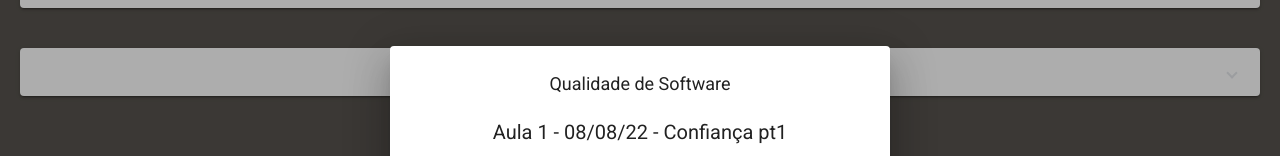
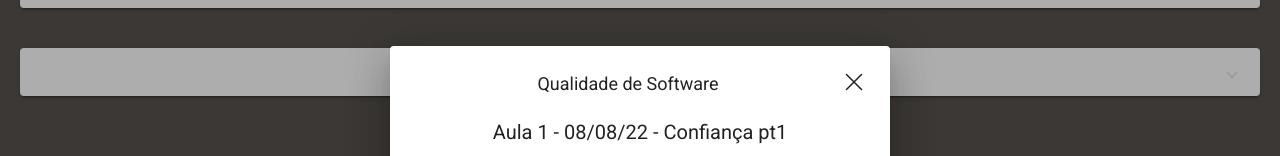
Before and after one commit to srkayrez/Unip, an Angular app: page / in a window 1280 px wide. Both pictures are taken after a click on the button "Qualidade de Software". Shown: the part 136-292 px from the top of the page. Built offline with nearby package versions, Linux system fonts and the light colour scheme.

Commit message:
Created close button on modal's

```diff
--- a/src/app/des-sistemas-distribuidos/des-sistemas-distribuidos.component.html
+++ b/src/app/des-sistemas-distribuidos/des-sistemas-distribuidos.component.html
@@ -1,3 +1,9 @@
+<button mat-buttpm="" (click)="closeModal()" class="float-right">
+  <svg xmlns="http://www.w3.org/2000/svg" fill="none" viewBox="0 0 24 24" stroke-width="1.5" stroke="currentColor" class="w-6 h-6">
+    <path stroke-linecap="round" stroke-linejoin="round" d="M4.5 19.5l15-15m-15 0l15 15" />
+  </svg>
+</button>
+
 <div class="text-center">
   <span class=" text-lg font-sans-serfi">
     Des. Sistemas Distribuidos
--- a/src/app/des-sistemas-distribuidos/des-sistemas-distribuidos.component.ts
+++ b/src/app/des-sistemas-distribuidos/des-sistemas-distribuidos.component.ts
@@ -1,4 +1,5 @@
 import { Component, OnInit } from '@angular/core';
+import { MatDialogRef } from '@angular/material/dialog';
 
 @Component({
   selector: 'app-des-sistemas-distribuidos',
@@ -7,9 +8,15 @@ import { Component, OnInit } from '@angular/core';
 })
 export class DesSistemasDistribuidosComponent implements OnInit {
 
-  constructor() { }
+  constructor(
+    public dialogRef: MatDialogRef<DesSistemasDistribuidosComponent>
+  ) { }
 
   ngOnInit(): void {
   }
 
+  closeModal(): void {
+    this.dialogRef.close();
+  }
+
 }
--- a/src/app/horas-complementares/horas-complementares.component.html
+++ b/src/app/horas-complementares/horas-complementares.component.html
@@ -1,3 +1,9 @@
+<button mat-buttpm="" (click)="closeModal()" class="float-right">
+  <svg xmlns="http://www.w3.org/2000/svg" fill="none" viewBox="0 0 24 24" stroke-width="1.5" stroke="currentColor" class="w-6 h-6">
+    <path stroke-linecap="round" stroke-linejoin="round" d="M4.5 19.5l15-15m-15 0l15 15" />
+  </svg>
+</button>
+
 <div class="text-center">
   <span class=" text-lg font-sans-serfi">
     Horas Complementares
--- a/src/app/horas-complementares/horas-complementares.component.ts
+++ b/src/app/horas-complementares/horas-complementares.component.ts
@@ -1,4 +1,5 @@
 import { Component, OnInit } from '@angular/core';
+import { MatDialogRef } from '@angular/material/dialog';
 
 @Component({
   selector: 'app-horas-complementares',
@@ -7,9 +8,15 @@ import { Component, OnInit } from '@angular/core';
 })
 export class HorasComplementaresComponent implements OnInit {
 
-  constructor() { }
+  constructor(
+    public dialogRef: MatDialogRef<HorasComplementaresComponent>
+  ) { }
 
   ngOnInit(): void {
   }
 
+  closeModal(): void {
+    this.dialogRef.close();
+  }
+
 }
--- a/src/app/orientacao-estagio/orientacao-estagio.component.html
+++ b/src/app/orientacao-estagio/orientacao-estagio.component.html
@@ -1,3 +1,9 @@
+<button mat-buttpm="" (click)="closeModal()" class="float-right">
+  <svg xmlns="http://www.w3.org/2000/svg" fill="none" viewBox="0 0 24 24" stroke-width="1.5" stroke="currentColor" class="w-6 h-6">
+    <path stroke-linecap="round" stroke-linejoin="round" d="M4.5 19.5l15-15m-15 0l15 15" />
+  </svg>
+</button>
+
 <div class="text-center">
   <span class=" text-lg font-sans-serfi">
     Orientação de Estágio
--- a/src/app/orientacao-estagio/orientacao-estagio.component.ts
+++ b/src/app/orientacao-estagio/orientacao-estagio.component.ts
@@ -1,4 +1,5 @@
 import { Component, OnInit } from '@angular/core';
+import { MatDialogRef } from '@angular/material/dialog';
 
 @Component({
   selector: 'app-orientacao-estagio',
@@ -7,9 +8,15 @@ import { Component, OnInit } from '@angular/core';
 })
 export class OrientacaoEstagioComponent implements OnInit {
 
-  constructor() { }
+  constructor(
+    public dialogRef: MatDialogRef<OrientacaoEstagioComponent>
+  ) { }
 
   ngOnInit(): void {
   }
 
+  closeModal(): void {
+    this.dialogRef.close();
+  }
+
 }
--- a/src/app/qualidade-de-software/qualidade-de-software.component.html
+++ b/src/app/qualidade-de-software/qualidade-de-software.component.html
@@ -1,3 +1,9 @@
+<button mat-buttpm="" (click)="closeModal()" class="float-right">
+  <svg xmlns="http://www.w3.org/2000/svg" fill="none" viewBox="0 0 24 24" stroke-width="1.5" stroke="currentColor" class="w-6 h-6">
+    <path stroke-linecap="round" stroke-linejoin="round" d="M4.5 19.5l15-15m-15 0l15 15" />
+  </svg>
+</button>
+
 <div class="text-center">
   <span class=" text-lg font-sans-serfi">
     Qualidade de Software
--- a/src/app/qualidade-de-software/qualidade-de-software.component.ts
+++ b/src/app/qualidade-de-software/qualidade-de-software.component.ts
@@ -1,5 +1,5 @@
 import { Component, OnInit } from '@angular/core';
-
+import {MatDialog, MatDialogRef, MAT_DIALOG_DATA} from '@angular/material/dialog';
 
 @Component({
   selector: 'app-qualidade-de-software',
@@ -8,9 +8,15 @@ import { Component, OnInit } from '@angular/core';
 })
 export class QualidadeDeSoftwareComponent implements OnInit {
 
-  constructor() { }
+  constructor(
+    public dialogRef: MatDialogRef<QualidadeDeSoftwareComponent>
+  ) { }
 
   ngOnInit(): void {
   }
 
+  closeModal(): void {
+    this.dialogRef.close();
+  }
+
 }
```
